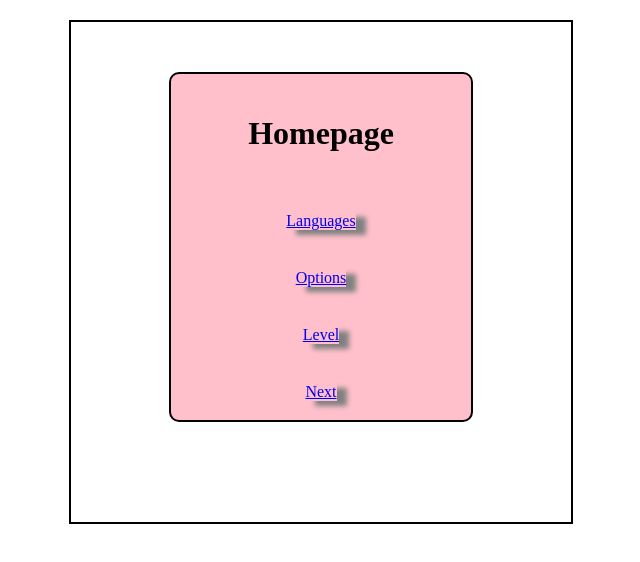
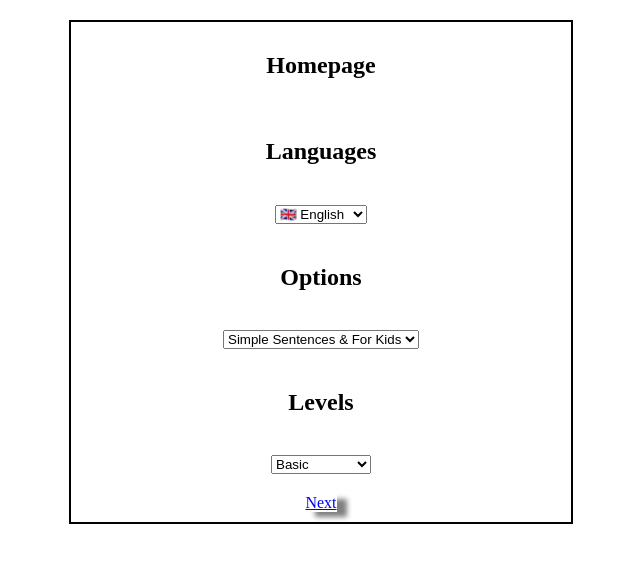
Before and after one commit to Moukarnold/capstone-project, a Next.js app: page / in a window 1280 px wide. Shown: the top 562 px of the page, without its empty margins (319-959 px from the left). Built offline with nearby package versions, Linux system fonts and the light colour scheme.

Commit message:
i put all the features in a main page,i create a page Next

```diff
--- a/components/styledComponents/Container.styled.js
+++ b/components/styledComponents/Container.styled.js
@@ -27,17 +27,17 @@ export const Box = styled.div`
 `;
 
 export const InnereBox = styled.div`
-  background-color: pink;
+  //background-color: pink;
   height: 350px;
-  width: 300px;
+  width: 400px;
   border: 2px solid;
   border-radius: 10px;
   display: flex;
   flex-direction: column;
   justify-content: space-around;
   align-items: center;
-  margin-bottom: 20%;
-  margin-top: 10%;
+  margin-bottom: 10%;
+  margin-top: 5%;
 `;
 export const SpaceLabel = styled.span`
   margin-left: 8px;
--- a/package.json
+++ b/package.json
@@ -15,7 +15,8 @@
     "next": "13.3.1",
     "react": "18.2.0",
     "react-dom": "18.2.0",
-    "styled-components": "^5.3.10"
+    "styled-components": "^5.3.10",
+    "use-local-storage-state": "^18.3.3"
   },
   "devDependencies": {
     "@svgr/webpack": "^7.0.0",
--- a/pages/Level.js
+++ b/pages/Level.js
@@ -1,64 +1,59 @@
-import {
-  Box,
-  ContainerMain,
-  ContainerMainLabel,
-  InnereBox,
-  SpaceLabel,
-} from "@/components/styledComponents/Container.styled";
-import Link from "next/link";
 import { useState } from "react";
 
-export default function PageLevel() {
-  const [levels, setLevels] = useState("Basic");
+const levelItems = [
+  {
+    label: "Basic",
+    value: "Basic",
+  },
+  { label: "Intermediaire", value: "Intermediaire" },
+  { label: "Advanced", value: "Advanced" },
+];
 
-  function handleCheckLevel(level) {
-    setLevels(level);
-    console.log(level);
+export default function PageLevel(props) {
+  const [selectedLevels, setSelectedLevels] = useState("");
+
+  function handLeLevel(event) {
+    const selectedLevels = event.target.value;
+    setSelectedLevels(selectedLevels);
+    props.handLeLevel(selectedLevels);
+    console.log("selectedLevels" + selectedLevels);
   }
 
   return (
+    <select name="Levels" onChange={handLeLevel}>
+      {levelItems.map((item) => (
+        <option
+          //selected={levels === item.value}
+          value={item.value}
+          key={item.value}
+        >
+          {item.label}
+        </option>
+      ))}
+    </select>
+  );
+}
+
+/* (
     <ContainerMain>
       <Box>
         <InnereBox>
           <h1> Level</h1>
           <ContainerMainLabel>
-            <input
-              onChange={() => handleCheckLevel("Basic")}
-              type="checkbox"
-              checked={levels === "Basic"}
-              value="Basic"
-              name="Basic"
-            />
-            <SpaceLabel>
-              {" "}
-              <h3>Basic</h3>
-            </SpaceLabel>
-          </ContainerMainLabel>
-          <ContainerMainLabel>
-            <input
-              onChange={(Event) => handleCheckLevel("Intermediaire")}
-              type="checkbox"
-              checked={levels === "Intermediaire"}
-              value="Intermediaire"
-              name="Intermediaire"
-            />
-            <SpaceLabel>
-              {" "}
-              <h3>Intermediaire</h3>{" "}
-            </SpaceLabel>
-          </ContainerMainLabel>{" "}
-          <ContainerMainLabel>
-            <input
-              onChange={(Event) => handleCheckLevel("Advanced")}
-              type="checkbox"
-              checked={levels === "Advanced"}
-              value="Advanced"
-              name="Advanced"
-            />
-            <SpaceLabel>
-              {" "}
-              <h3>Advanced</h3>{" "}
-            </SpaceLabel>
+            <select
+              name="Levels"
+              onChange={(event) => handleCheckLevel(event.target.value)}
+            >
+              {levelItems.map((item) => (
+                <option
+                  //selected={levels === item.value}
+                  value={item.value}
+                  key={item.value}
+                >
+                  {item.label}
+                </option>
+              ))}
+            </select>
           </ContainerMainLabel>{" "}
         </InnereBox>
         <Link href={"/"}>
@@ -67,5 +62,4 @@ export default function PageLevel() {
         </Link>
       </Box>
     </ContainerMain>
-  );
-}
+  ); */
--- a/pages/Options.js
+++ b/pages/Options.js
@@ -1,74 +1,35 @@
-import {
-  Box,
-  ContainerMain,
-  ContainerMainLabel,
-  InnereBox,
-  SpaceLabel,
-} from "@/components/styledComponents/Container.styled";
-
-import Link from "next/link";
 import { useState } from "react";
 
-const spk = "simple Sentences and for kids";
+const optionItems = [
+  {
+    label: "Simple Sentences & For Kids",
+    value: "simple sentences and for kids",
+  },
+  { label: "Poemes", value: "Poemes" },
+  { label: "Jokes", value: "Jokes" },
+];
+export default function PageOptions(props) {
+  const [selectedOptions, setSelectedOptions] = useState("");
 
-export default function PageOptions() {
-  const [options, setOptions] = useState(spk);
+  function handleOption(event) {
+    const selectedOptions = event.target.value;
 
-  function handleOption(option) {
-    setOptions(option);
-    console.log(option);
+    setSelectedOptions(selectedOptions);
+    props.handleOption(selectedOptions);
+    console.log("the select ist" + selectedOptions);
   }
 
   return (
-    <ContainerMain>
-      <Box>
-        <InnereBox>
-          <h1> Options</h1>
-          <ContainerMainLabel>
-            <input
-              onChange={() => handleOption(spk)}
-              type="checkbox"
-              checked={options === spk}
-              name={spk}
-              value={spk}
-            />
-            <SpaceLabel>
-              {" "}
-              <h3>Simple Sentences & For Kids</h3>
-            </SpaceLabel>
-          </ContainerMainLabel>
-          <ContainerMainLabel>
-            <input
-              onChange={() => handleOption("Poemes")}
-              type="checkbox"
-              checked={options === "Poemes"}
-              name="Poemes"
-              value="Poemes"
-            />
-            <SpaceLabel>
-              {" "}
-              <h3>Poemes</h3>{" "}
-            </SpaceLabel>
-          </ContainerMainLabel>{" "}
-          <ContainerMainLabel>
-            <input
-              onChange={() => handleOption("Jokes")}
-              type="checkbox"
-              checked={options === "Jokes"}
-              name="Jokes"
-              value="Jokes"
-            />
-            <SpaceLabel>
-              {" "}
-              <h3>Jokes</h3>{" "}
-            </SpaceLabel>
-          </ContainerMainLabel>{" "}
-        </InnereBox>
-        <Link href={"/"}>
-          {" "}
-          <button> Return</button>
-        </Link>
-      </Box>
-    </ContainerMain>
+    <select name="options" onChange={handleOption}>
+      {optionItems.map((item) => (
+        <option
+          // selected={options === item.value}
+          value={item.value}
+          key={item.value}
+        >
+          {item.label}
+        </option>
+      ))}
+    </select>
   );
 }
--- a/pages/index.js
+++ b/pages/index.js
@@ -1,21 +1,44 @@
-import {
-  ContainerMain,
-  InnereBox,
-} from "@/components/styledComponents/Container.styled";
+import { ContainerMain } from "@/components/styledComponents/Container.styled";
 import Link from "next/link";
+import { useState } from "react";
 import styled from "styled-components";
+import PageLanguage from "./languages";
+import PageLevel from "./level";
+import PageOptions from "./options";
 
 export default function HomePage() {
+  const [selectedLanguage, setSelectedLanguage] = useState("English");
+  const [selectedOptions, setSelectedOptions] = useState(
+    "Simple Sentences & For Kids"
+  );
+  const [selectedLevels, setSelectedLevels] = useState("Basic");
+  //const apiUrl = "https://jsonplaceholder.typicode.com/todos/";
+
+  function handleOption(option) {
+    setSelectedOptions(option);
+    console.log("option est " + option);
+  }
+  function handLeLevel(level) {
+    setSelectedLevels(level);
+    console.log(" le Level" + level);
+  }
+
+  function handleLanguage(language) {
+    setSelectedLanguage(language);
+    console.log("la langue est " + language);
+  }
+
   return (
     <>
       <ContainerMain>
-        <InnereBox>
-          <h1> Homepage</h1>
-          <StyledLink href={"/languages"}>Languages</StyledLink>
-          <StyledLink href={"/options"}>Options</StyledLink>
-          <StyledLink href={"/level"}> Level</StyledLink>
-          <StyledLink href={"/next"}> Next</StyledLink>
-        </InnereBox>
+        <h2> Homepage</h2>
+        <h2> Languages</h2>
+        <PageLanguage handleLanguage={handleLanguage} />
+        <h2> Options</h2>
+        <PageOptions handleOption={handleOption} />
+        <h2> Levels </h2>
+        <PageLevel handLeLevel={handLeLevel} />
+        <StyledLink href={"/next"}> Next</StyledLink>
       </ContainerMain>
     </>
   );
--- a/pages/languages.js
+++ b/pages/languages.js
@@ -1,95 +1,40 @@
-import React, { useEffect, useState } from "react";
-import Link from "next/link";
-import { useRouter } from "next/router";
-import {
-  Box,
-  ContainerMain,
-  ContainerMainLabel,
-  InnereBox,
-  SpaceLabel,
-} from "@/components/styledComponents/Container.styled";
+import { useState } from "react";
 
-export default function PageLanguage() {
-  const [language, setLanguage] = useState("");
+const LanguageItems = [
+  {
+    label: "🇬🇧 English",
+    value: " English",
+  },
+  { label: " 🇫🇷 French", value: " French" },
+  { label: "🇩🇪 Deutsch", value: " Deutsch" },
+];
 
-  useEffect(() => {
-    const storedLanguage = localStorage.getItem("language");
-    if (storedLanguage) {
-      setLanguage(storedLanguage);
-    } else {
-      setLanguage("english");
-      localStorage.setItem("language", "english");
-    }
-  }, []);
+export default function PageLanguage(props) {
+  const [selectedLanguage, setSelectedLanguage] = useState("");
 
   function handleLanguage(event) {
-    const { value } = event.target;
-    setLanguage(value);
-    localStorage.setItem("language", value);
-    const storedLanguage = localStorage.getItem("language");
-    console.log("the lang is " + storedLanguage);
+    const selectedLanguage = event.target.value;
+    setSelectedLanguage(selectedLanguage);
+    props.handleLanguage(selectedLanguage);
+
+    console.log("selected lang is " + selectedLanguage);
   }
 
-  useEffect(() => {
-    if (language === "") {
-      setLanguage("english");
-    }
-  }, [language]);
-
   return (
-    <ContainerMain>
-      <Box>
-        <InnereBox>
-          <h1>Language</h1>
-          <form>
-            <ContainerMainLabel>
-              <input
-                onChange={handleLanguage}
-                type="checkbox"
-                value="english"
-                name="english"
-                checked={language === "english"}
-              />{" "}
-              🇬🇧{" "}
-              <SpaceLabel>
-                <h3>English</h3>
-              </SpaceLabel>
-              <SpaceLabel>
-                <i>(Set as default)</i>
-              </SpaceLabel>
-            </ContainerMainLabel>
-            <ContainerMainLabel>
-              <input
-                onChange={handleLanguage}
-                type="checkbox"
-                checked={language === "french"}
-                name="french"
-                value="french"
-              />{" "}
-              🇫🇷{" "}
-              <SpaceLabel>
-                <h3>France</h3>
-              </SpaceLabel>
-            </ContainerMainLabel>
-            <ContainerMainLabel>
-              <input
-                onChange={handleLanguage}
-                type="checkbox"
-                checked={language === "deutsch"}
-                name="deutsch"
-                value="deutsch"
-              />{" "}
-              🇩🇪
-              <SpaceLabel>
-                <h3>Deutsch</h3>
-              </SpaceLabel>
-            </ContainerMainLabel>
-          </form>
-        </InnereBox>
-        <Link href={"/"}>
-          <button>Return</button>
-        </Link>
-      </Box>
-    </ContainerMain>
+    <select
+      name="Languages"
+      // value={setLanguages}
+      onChange={handleLanguage}
+    >
+      {LanguageItems.map((item) => (
+        <option
+          //selected={languages === item.value}
+          value={item.value}
+          key={item.value}
+        >
+          {item.label}
+        </option>
+      ))}
+    </select>
   );
 }
```
Also changed, not shown: pages/Next.js (+12 -57 lines), 1 other file (tests, documents, lock files or other folders).
